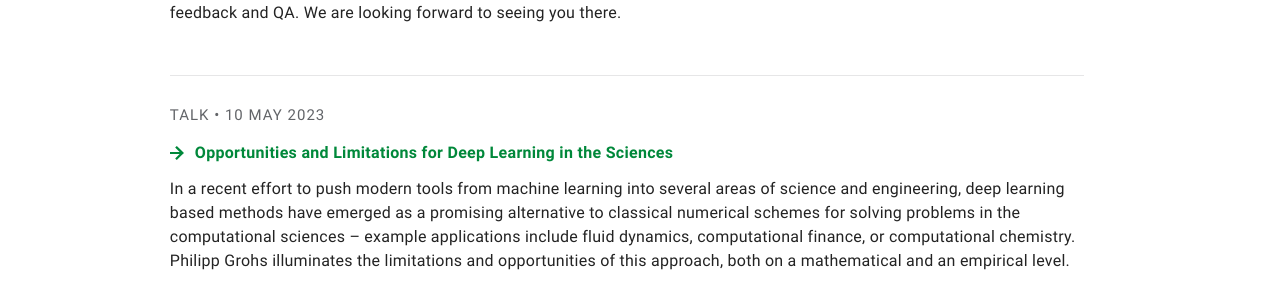
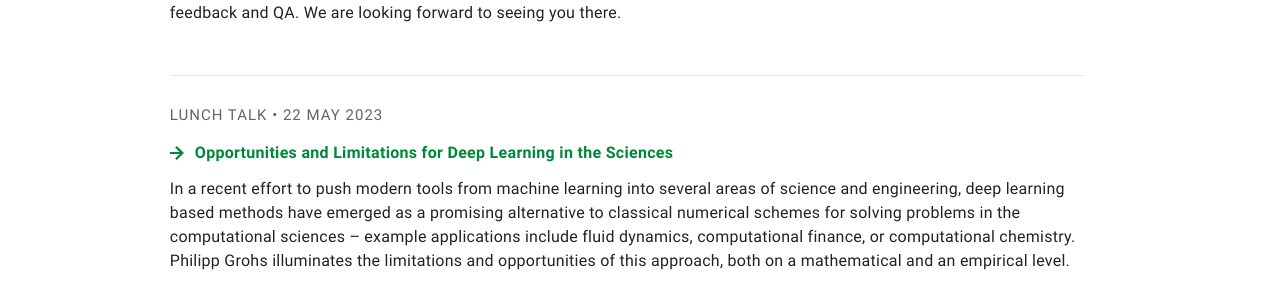
Before and after one commit to aiatlmu/aiatlmu.github.io, a Jekyll site: the page built from events/index.html, in a window 1280 px wide and 900 px high, scrolled down 2945 px. Shown: the part 154-453 px from the top of the window. Built offline with Jekyll 4.4.1, drawn with Linux system fonts in a browser that asks for light colours.

Commit message:
Correction

```diff
--- a/_data/events.yml
+++ b/_data/events.yml
@@ -475,14 +475,14 @@ The Bavarian State Minister of Science, Markus Blume, the Minister for Digital A
   end: 210000
 
 - id: 40
-  type: Talk
-  date: 2023-05-10
+  type: Lunch Talk
+  date: 2023-05-22
   title: Opportunities and Limitations for Deep Learning in the Sciences
   link: https://www.cas.uni-muenchen.de/veranstaltungen/veranstaltungskalender_sose/cas_programm_sose_2023.pdf
   description: 'In a recent effort to push modern tools from machine learning into several areas of science and engineering, deep learning based methods have emerged as a promising alternative to classical numerical schemes for solving problems in the computational sciences – example applications include fluid dynamics, computational finance, or computational chemistry. Philipp Grohs illuminates the limitations and opportunities of this approach, both on a mathematical and an empirical level.'
   cal: true
-  start: 190000
-  end: 210000
+  start: 120000
+  end: 140000
 
 - id: 41
   type: Panel Discussion
```
